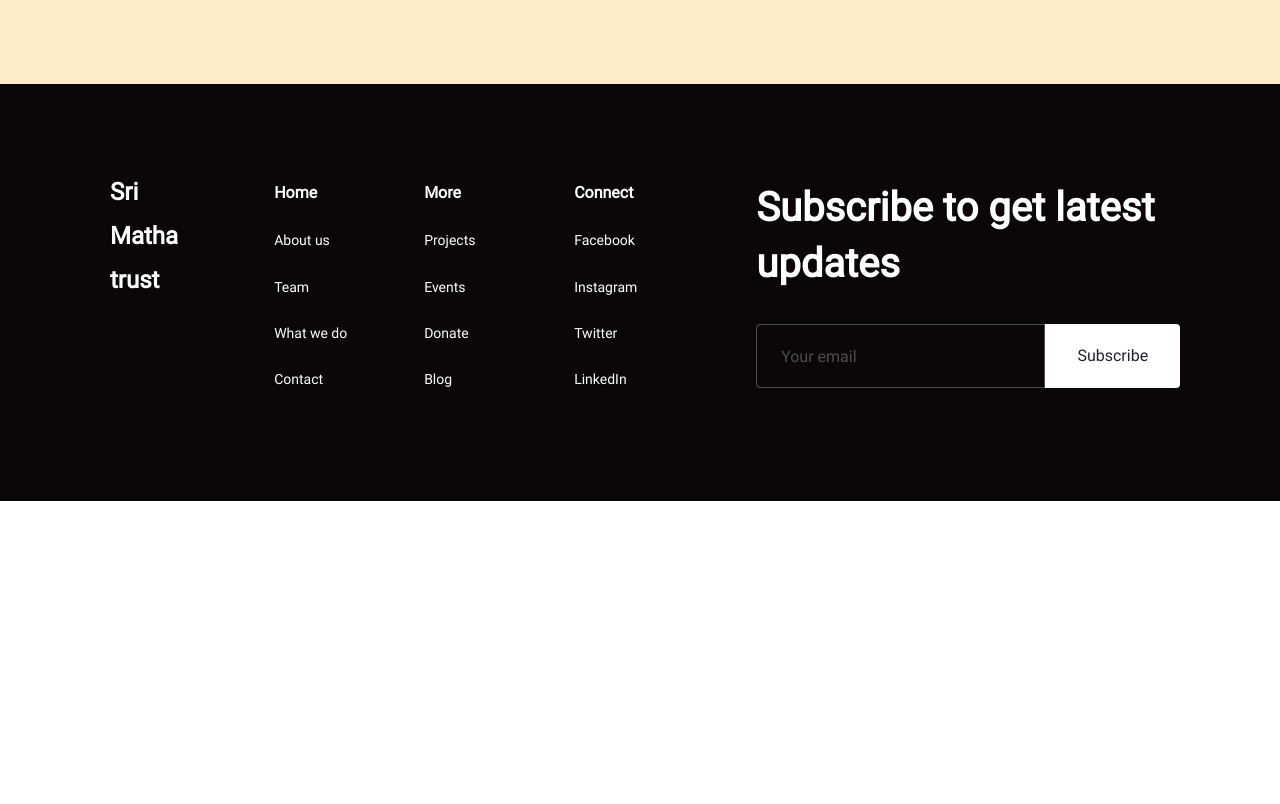
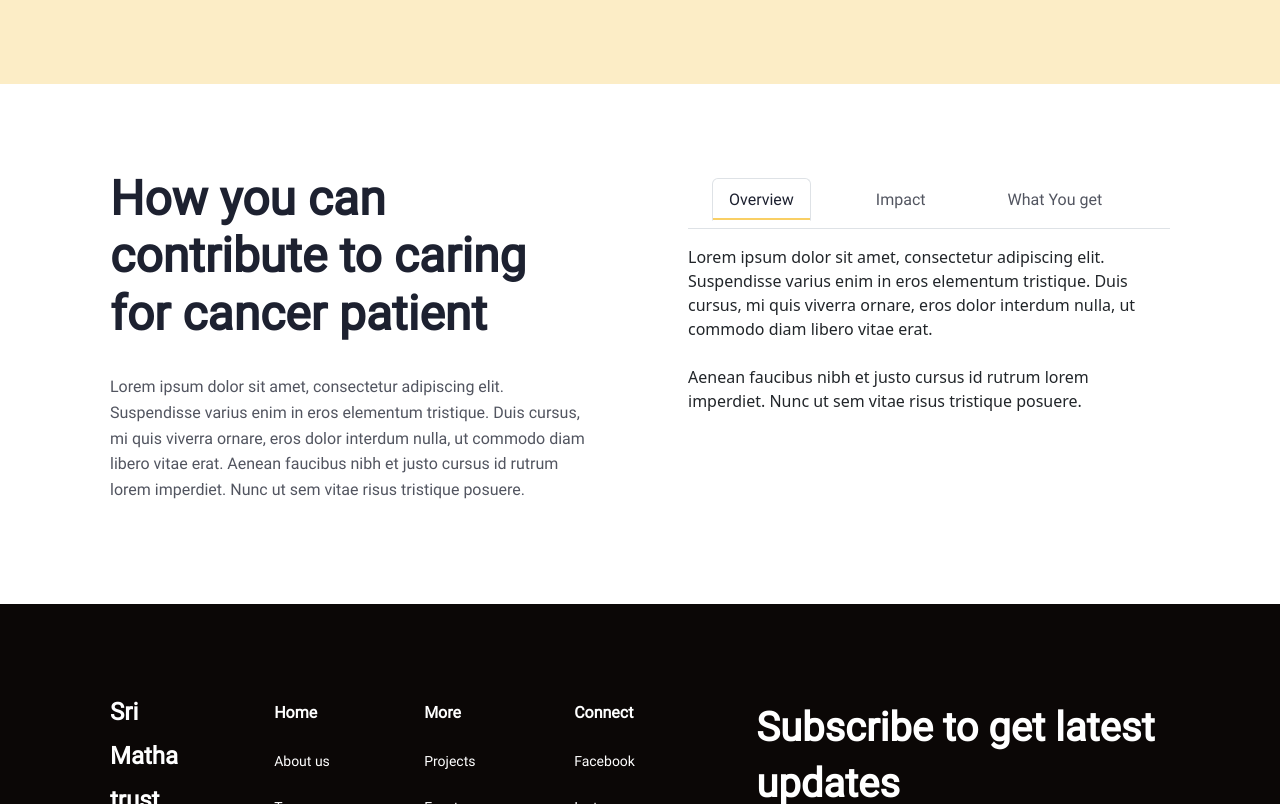
Before and after one commit to gunadevandesing/srimathatrust.ui, a React (Vite) app: page /donation in a window 1280 px wide. Shown: the part 617-1421 px from the top of the page. Before the commit the page ends 1118 px from the top, so only its background shows below. Built offline with nearby package versions, Linux system fonts and the light colour scheme.

Commit message:
Added donate page contribute section

```diff
--- /dev/null
+++ b/src/components/DonationPageComponents/ContributeSection.jsx
@@ -0,0 +1,53 @@
+import "./contributeSection.scss";
+
+import Tab from "react-bootstrap/Tab";
+import Tabs from "react-bootstrap/Tabs";
+
+const ContributeSection = () => {
+  return (
+    <div className="contribute-container">
+      <div className="contribute-content">
+        <div className="left-section">
+          <h2 className="header-text">
+            How you can contribute to caring for cancer patient
+          </h2>
+          <p className="paragraph-text">
+            Lorem ipsum dolor sit amet, consectetur adipiscing elit. Suspendisse
+            varius enim in eros elementum tristique. Duis cursus, mi quis
+            viverra ornare, eros dolor interdum nulla, ut commodo diam libero
+            vitae erat. Aenean faucibus nibh et justo cursus id rutrum lorem
+            imperdiet. Nunc ut sem vitae risus tristique posuere.
+          </p>
+        </div>
+        <div className="right-section">
+          <Tabs defaultActiveKey="Overview" className="mb-3">
+            <Tab eventKey="Overview" title="Overview">
+              Lorem ipsum dolor sit amet, consectetur adipiscing elit.
+              Suspendisse varius enim in eros elementum tristique. Duis cursus,
+              mi quis viverra ornare, eros dolor interdum nulla, ut commodo diam
+              libero vitae erat.
+              <br />
+              <br />
+              Aenean faucibus nibh et justo cursus id rutrum lorem imperdiet.
+              Nunc ut sem vitae risus tristique posuere.
+            </Tab>
+            <Tab eventKey="Impact" title="Impact">
+              Lorem Impact dolor sit amet, consectetur adipiscing elit.
+              Suspendisse varius enim in eros elementum tristique. Duis cursus,
+              mi quis viverra ornare, eros dolor interdum nulla, ut commodo diam
+              libero vitae erat.
+            </Tab>
+            <Tab eventKey="What You get" title="What You get">
+              Lorem What you get dolor sit amet, consectetur adipiscing elit.
+              Suspendisse varius enim in eros elementum tristique. Duis cursus,
+              mi quis viverra ornare, eros dolor interdum nulla, ut commodo diam
+              libero vitae erat.
+            </Tab>
+          </Tabs>
+        </div>
+      </div>
+    </div>
+  );
+};
+
+export default ContributeSection;
--- /dev/null
+++ b/src/components/DonationPageComponents/contributeSection.scss
@@ -0,0 +1,80 @@
+@import "../../project_constants.scss";
+
+.contribute-container {
+  width: 100%;
+  background-color: #fff;
+  padding: 86px 110px;
+
+  .contribute-content {
+    display: flex;
+    justify-content: space-between;
+    gap: 6rem;
+
+    .left-section {
+      width: 50%;
+      display: flex;
+      flex-direction: column;
+      gap: 1.5rem;
+
+      .header-text {
+        color: $primary-text;
+        font-family: Roboto;
+        font-size: 48px;
+        font-style: normal;
+        font-weight: 700;
+        line-height: 120%;
+      }
+
+      .paragraph-text {
+        color: $secondary-text;
+        font-family: Roboto;
+        font-size: 16px;
+        font-style: normal;
+        font-weight: 400;
+        line-height: 160%;
+      }
+    }
+
+    .right-section {
+      width: 50%;
+
+      .nav {
+        .nav-item {
+          display: inline-flex;
+          padding: 8px 24px;
+          align-items: flex-start;
+          gap: 10px;
+
+          .nav-link {
+            color: $secondary-text;
+            font-family: Roboto;
+            font-size: 16px;
+            font-style: normal;
+            font-weight: 500;
+            line-height: 160%;
+            position: relative;
+
+            &.active {
+              color: $primary-text;
+              font-family: Roboto;
+              font-size: 16px;
+              font-style: normal;
+              font-weight: 500;
+              line-height: 160%;
+
+              &::after {
+                content: "";
+                position: absolute;
+                bottom: 0;
+                left: 0;
+                width: 100%;
+                height: 2px;
+                background-color: #f9cf64;
+              }
+            }
+          }
+        }
+      }
+    }
+  }
+}
--- a/src/pages/DonationPage/DonationPage.jsx
+++ b/src/pages/DonationPage/DonationPage.jsx
@@ -1,3 +1,4 @@
+import ContributeSection from "../../components/DonationPageComponents/ContributeSection";
 import DonateNowComponent from "../../components/DonationPageComponents/DonateNowComponent";
 import FooterComponent from "../../components/commonComponents/FooterComponents/FooterComponent";
 
@@ -5,6 +6,7 @@ const DonationPage = () => {
   return (
     <>
       <DonateNowComponent />
+      <ContributeSection />
       <FooterComponent />
     </>
   );
```
